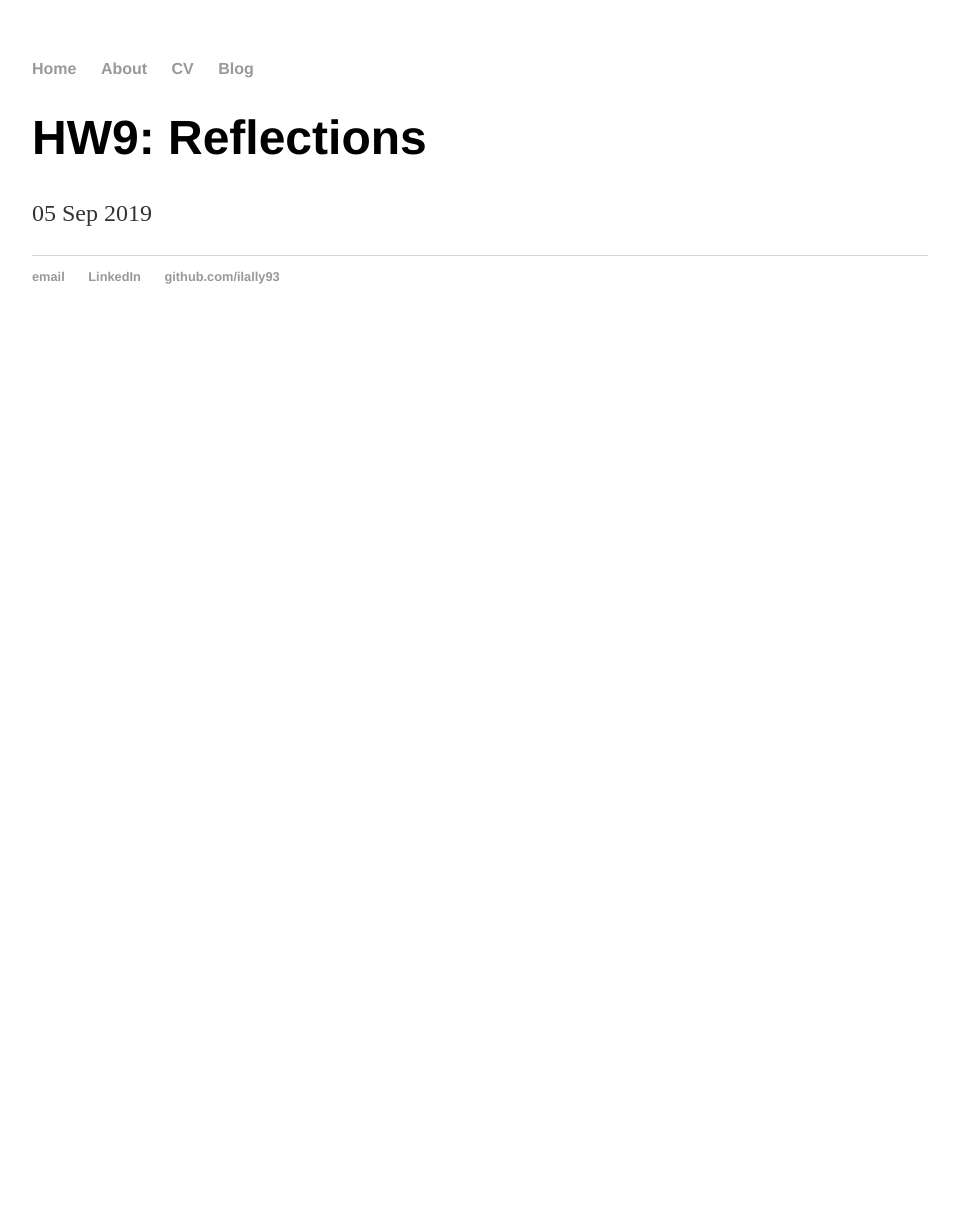
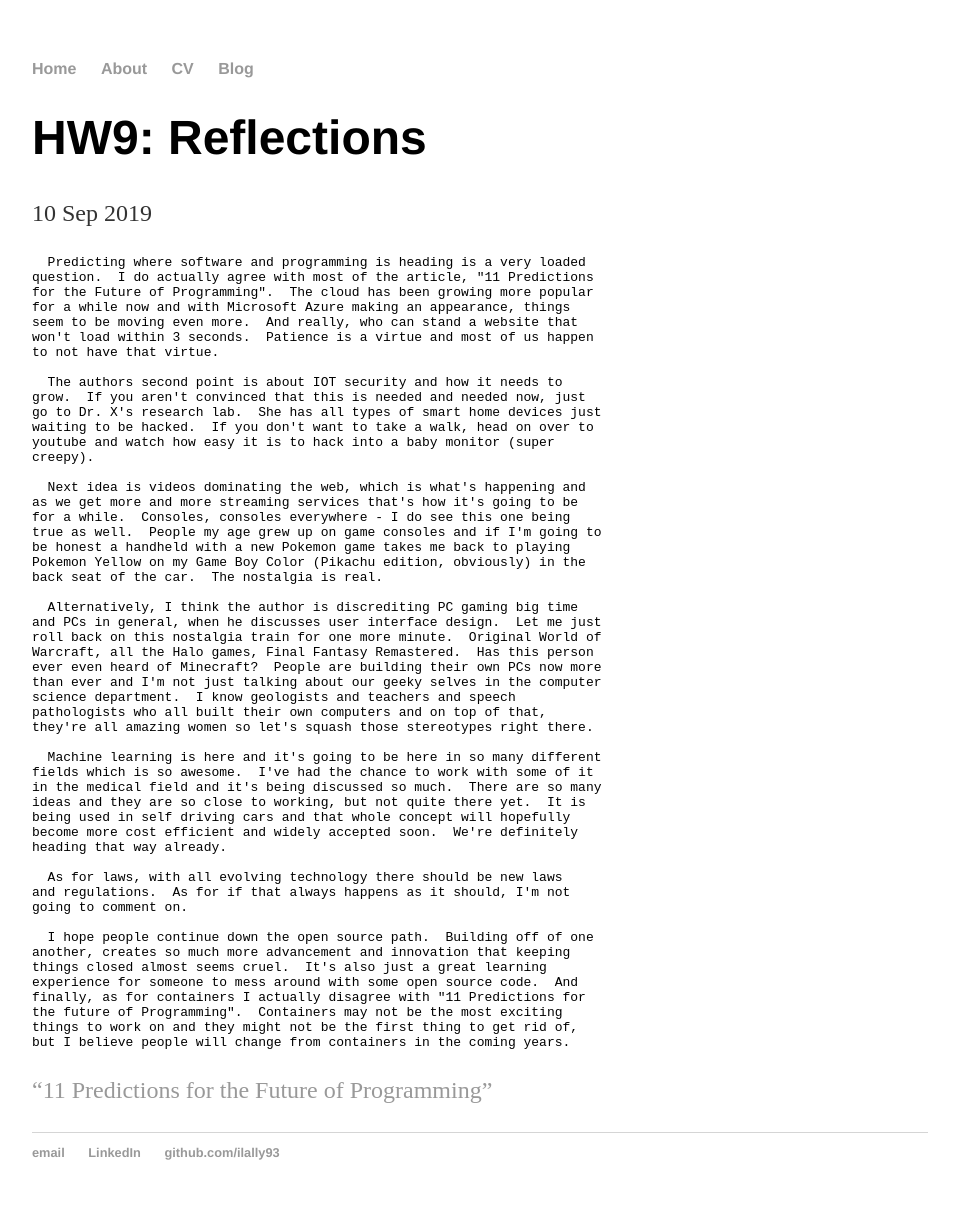
Before and after one commit to ilally93/ilally93.github.io, a Jekyll site: the page built from _posts/2019-09-09-HW9-Reflections.md, in a window 1280 px wide. Shown: the whole page, without its empty margins (160-1119 px from the left). Built offline with Jekyll 4.4.1, drawn with Linux system fonts in a browser that asks for light colours; before the commit the page ends 900 px from its top, so only the background shows below that.

Commit message:
Completed HW9 & Outlined HW10

```diff
--- a/_posts/2019-09-09-HW9-Reflections.md
+++ b/_posts/2019-09-09-HW9-Reflections.md
@@ -1,5 +1,62 @@
 ---
 layout: post
 title: "HW9: Reflections"
-date: 2019-09-05
+date: 2019-09-10
 ---
+
+      Predicting where software and programming is heading is a very loaded
+    question.  I do actually agree with most of the article, "11 Predictions
+    for the Future of Programming".  The cloud has been growing more popular
+    for a while now and with Microsoft Azure making an appearance, things
+    seem to be moving even more.  And really, who can stand a website that
+    won't load within 3 seconds.  Patience is a virtue and most of us happen
+    to not have that virtue.
+
+      The authors second point is about IOT security and how it needs to
+    grow.  If you aren't convinced that this is needed and needed now, just
+    go to Dr. X's research lab.  She has all types of smart home devices just
+    waiting to be hacked.  If you don't want to take a walk, head on over to
+    youtube and watch how easy it is to hack into a baby monitor (super
+    creepy).
+
+      Next idea is videos dominating the web, which is what's happening and
+    as we get more and more streaming services that's how it's going to be
+    for a while.  Consoles, consoles everywhere - I do see this one being
+    true as well.  People my age grew up on game consoles and if I'm going to
+    be honest a handheld with a new Pokemon game takes me back to playing
+    Pokemon Yellow on my Game Boy Color (Pikachu edition, obviously) in the
+    back seat of the car.  The nostalgia is real.
+
+      Alternatively, I think the author is discrediting PC gaming big time
+    and PCs in general, when he discusses user interface design.  Let me just
+    roll back on this nostalgia train for one more minute.  Original World of
+    Warcraft, all the Halo games, Final Fantasy Remastered.  Has this person
+    ever even heard of Minecraft?  People are building their own PCs now more
+    than ever and I'm not just talking about our geeky selves in the computer
+    science department.  I know geologists and teachers and speech
+    pathologists who all built their own computers and on top of that,
+    they're all amazing women so let's squash those stereotypes right there.
+
+      Machine learning is here and it's going to be here in so many different
+    fields which is so awesome.  I've had the chance to work with some of it
+    in the medical field and it's being discussed so much.  There are so many
+    ideas and they are so close to working, but not quite there yet.  It is
+    being used in self driving cars and that whole concept will hopefully
+    become more cost efficient and widely accepted soon.  We're definitely
+    heading that way already.
+
+      As for laws, with all evolving technology there should be new laws
+    and regulations.  As for if that always happens as it should, I'm not
+    going to comment on.
+
+      I hope people continue down the open source path.  Building off of one
+    another, creates so much more advancement and innovation that keeping
+    things closed almost seems cruel.  It's also just a great learning
+    experience for someone to mess around with some open source code.  And
+    finally, as for containers I actually disagree with "11 Predictions for
+    the future of Programming".  Containers may not be the most exciting
+    things to work on and they might not be the first thing to get rid of,
+    but I believe people will change from containers in the coming years.
+
+
+  ["11 Predictions for the Future of Programming"](https://hub.packtpub.com/11-predictions-for-the-future-of-programming/)
```
Also changed, not shown: _posts/2019-09-12-HW10-Chapter5.md (added, +10 -0 lines).
